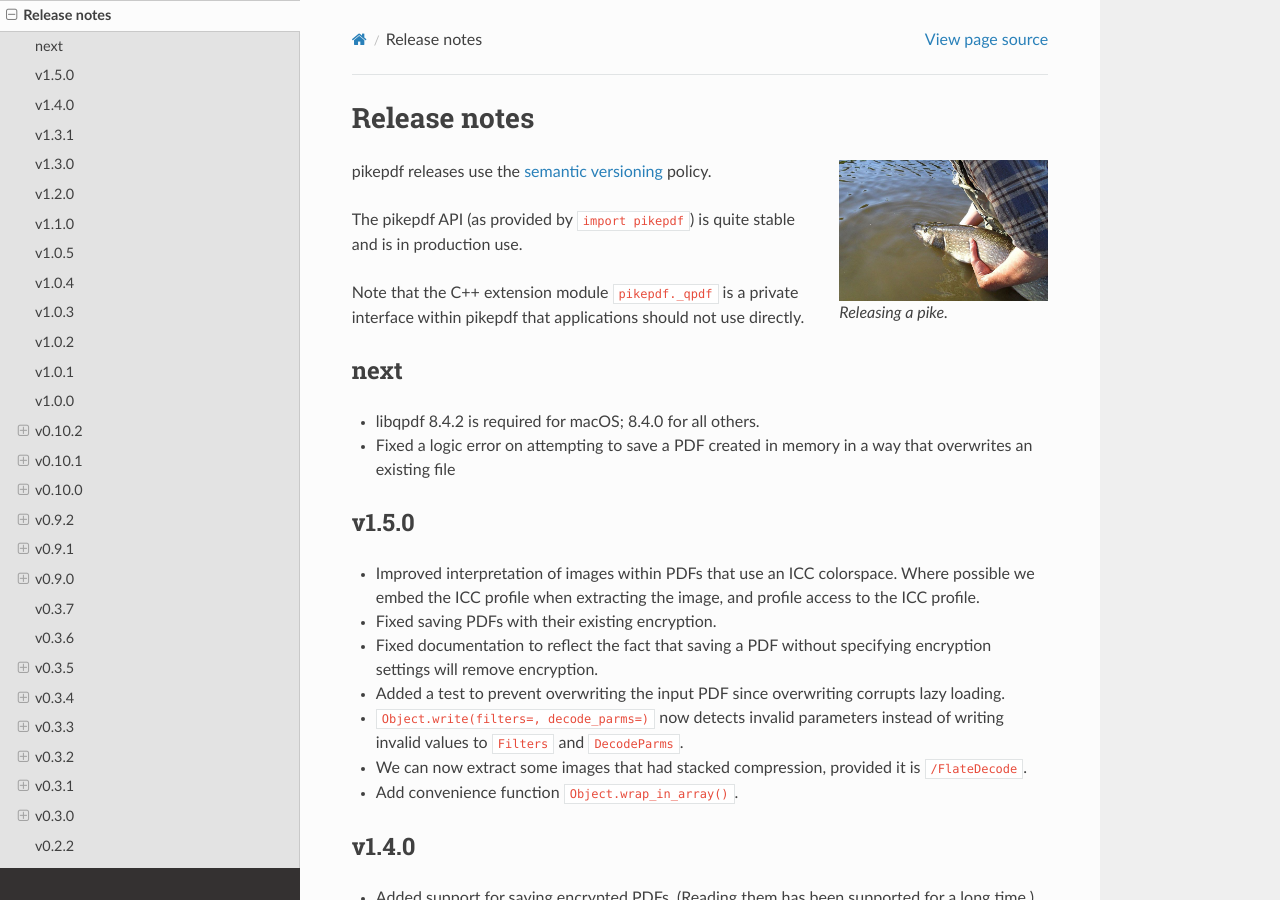
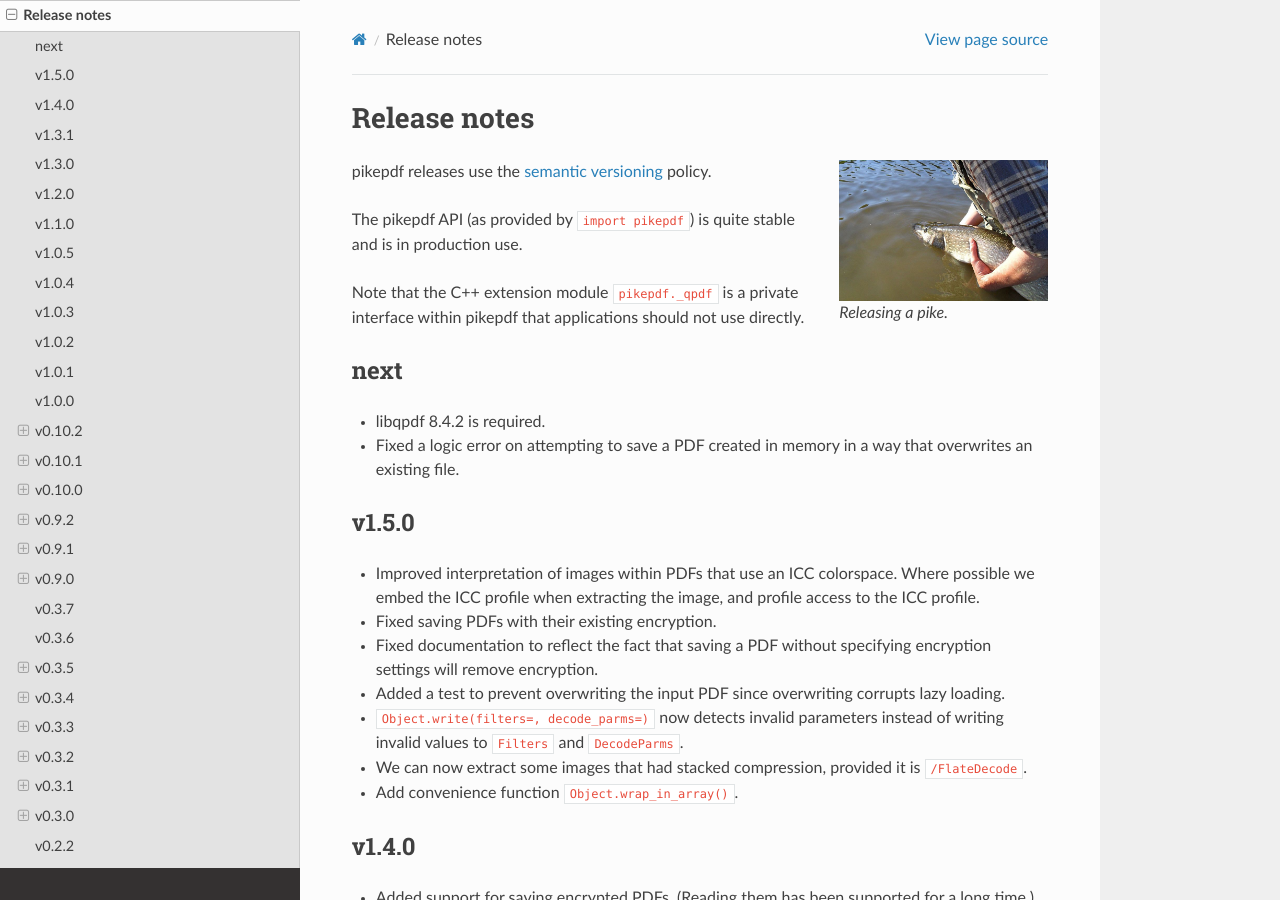
Before and after one commit to pikepdf/pikepdf, a Sphinx documentation site: the page built from docs/release_notes.rst, in a window 1280 px wide and 900 px high. Built offline with Sphinx 7.4.7 and the Read the Docs theme 2.0.0, drawn with Linux system fonts in a browser that asks for light colours; pages that are not in the unit, such as notebooks, are missing from menus; the version number could not be read and is left out.

Commit message:
Update release notes

```diff
--- a/docs/release_notes.rst
+++ b/docs/release_notes.rst
@@ -22,9 +22,9 @@ interface within pikepdf that applications should not use directly.
 next
 ====
 
--  libqpdf 8.4.2 is required for macOS; 8.4.0 for all others.
+-  libqpdf 8.4.2 is required.
 -  Fixed a logic error on attempting to save a PDF created in memory in a
-   way that overwrites an existing file
+   way that overwrites an existing file.
 
 v1.5.0
 ======
```
